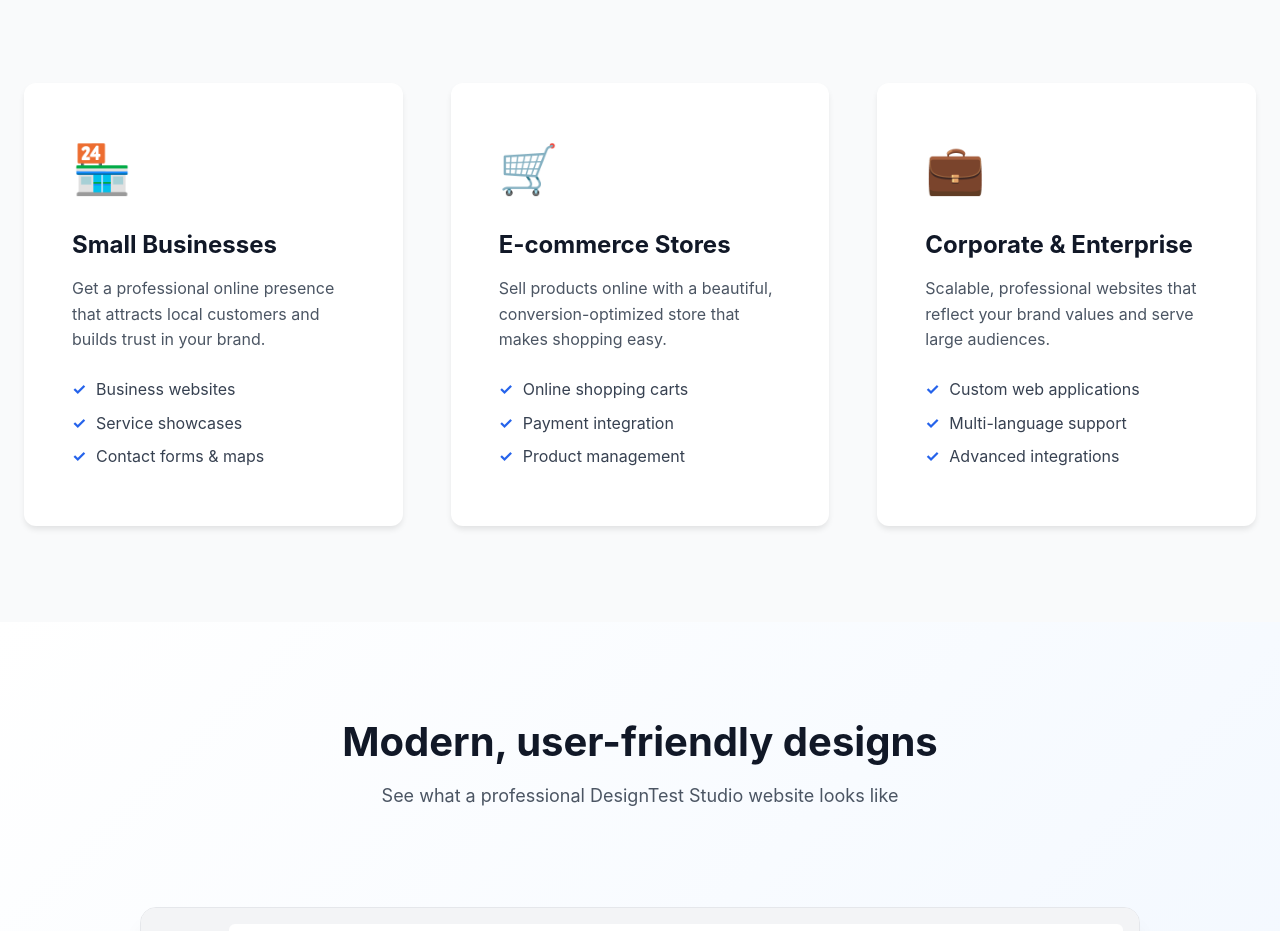
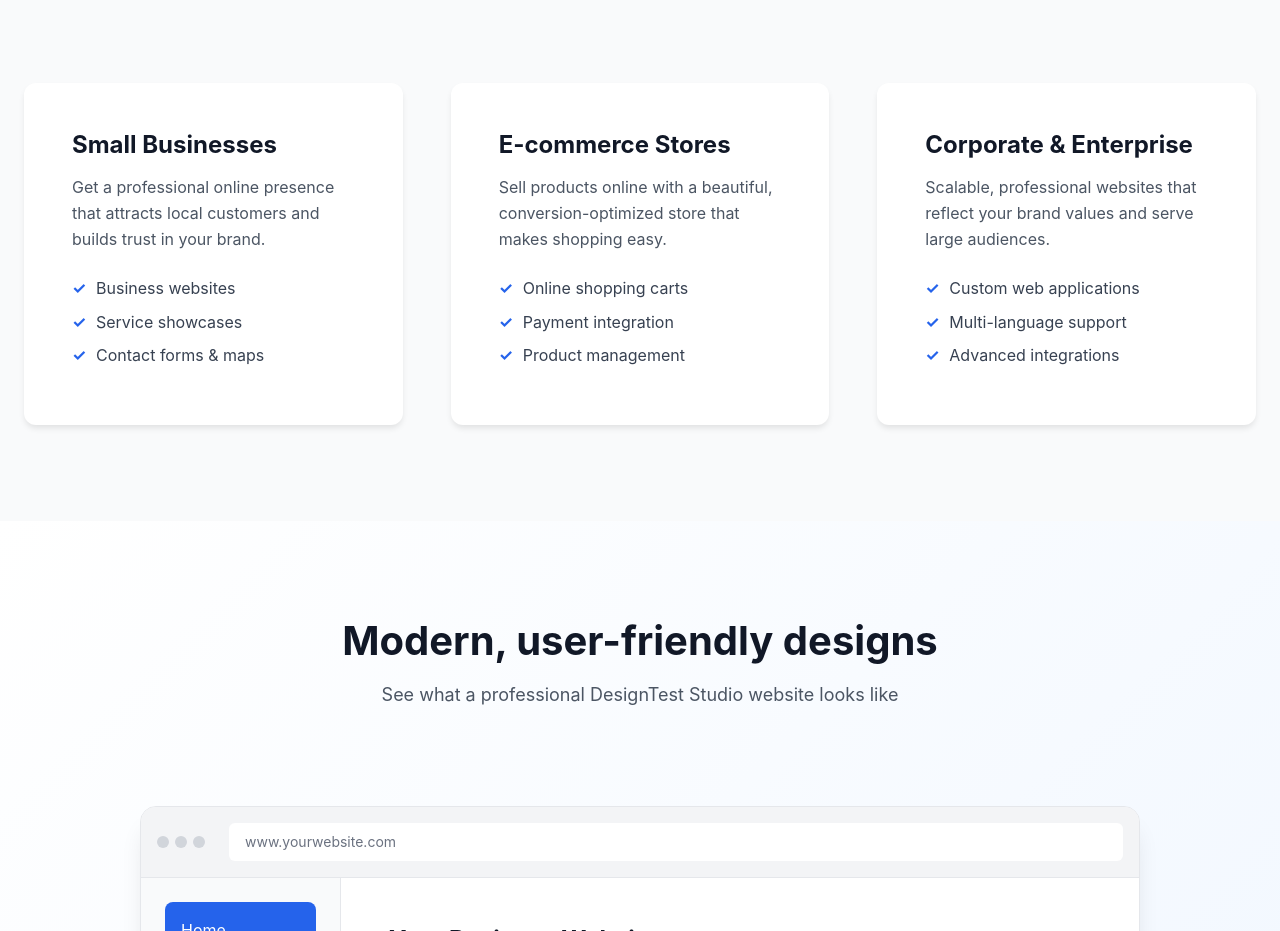
Before and after one commit to mkannan2104-design/web-design-theme, a plain HTML site: page index.html in a window 1280 px wide. Shown: the part 3620-4551 px from the top of the page. Drawn offline with Linux system fonts and the light colour scheme.

Commit message:
Update index.html

```diff
--- a/index.html
+++ b/index.html
@@ -259,7 +259,6 @@
                 </div>
                 <div class="use-cases-grid">
                     <div class="use-case-card">
-                        <div class="use-case-icon">🏪</div>
                         <h3>Small Businesses</h3>
                         <p>Get a professional online presence that attracts local customers and builds trust in your brand.</p>
                         <ul>
@@ -269,7 +268,6 @@
                         </ul>
                     </div>
                     <div class="use-case-card">
-                        <div class="use-case-icon">🛒</div>
                         <h3>E-commerce Stores</h3>
                         <p>Sell products online with a beautiful, conversion-optimized store that makes shopping easy.</p>
                         <ul>
@@ -279,7 +277,6 @@
                         </ul>
                     </div>
                     <div class="use-case-card">
-                        <div class="use-case-icon">💼</div>
                         <h3>Corporate & Enterprise</h3>
                         <p>Scalable, professional websites that reflect your brand values and serve large audiences.</p>
                         <ul>
```
